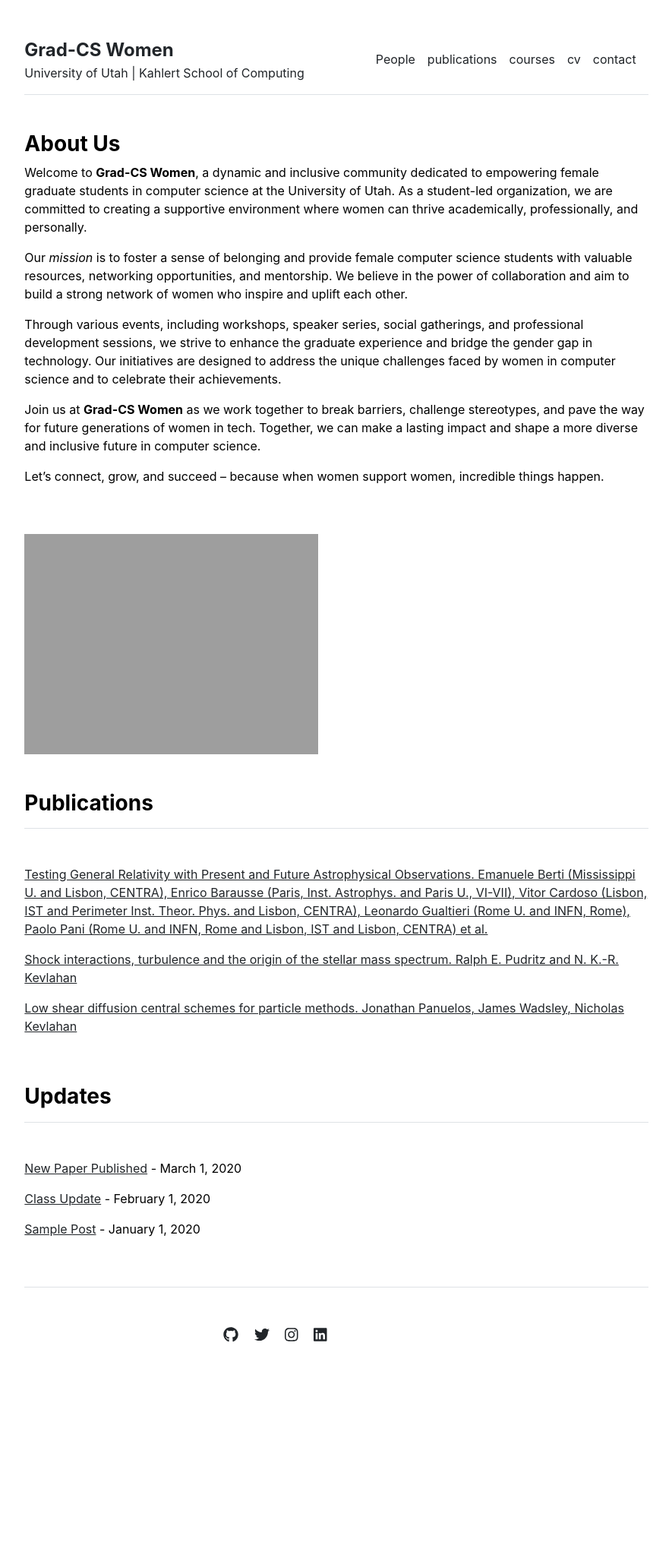
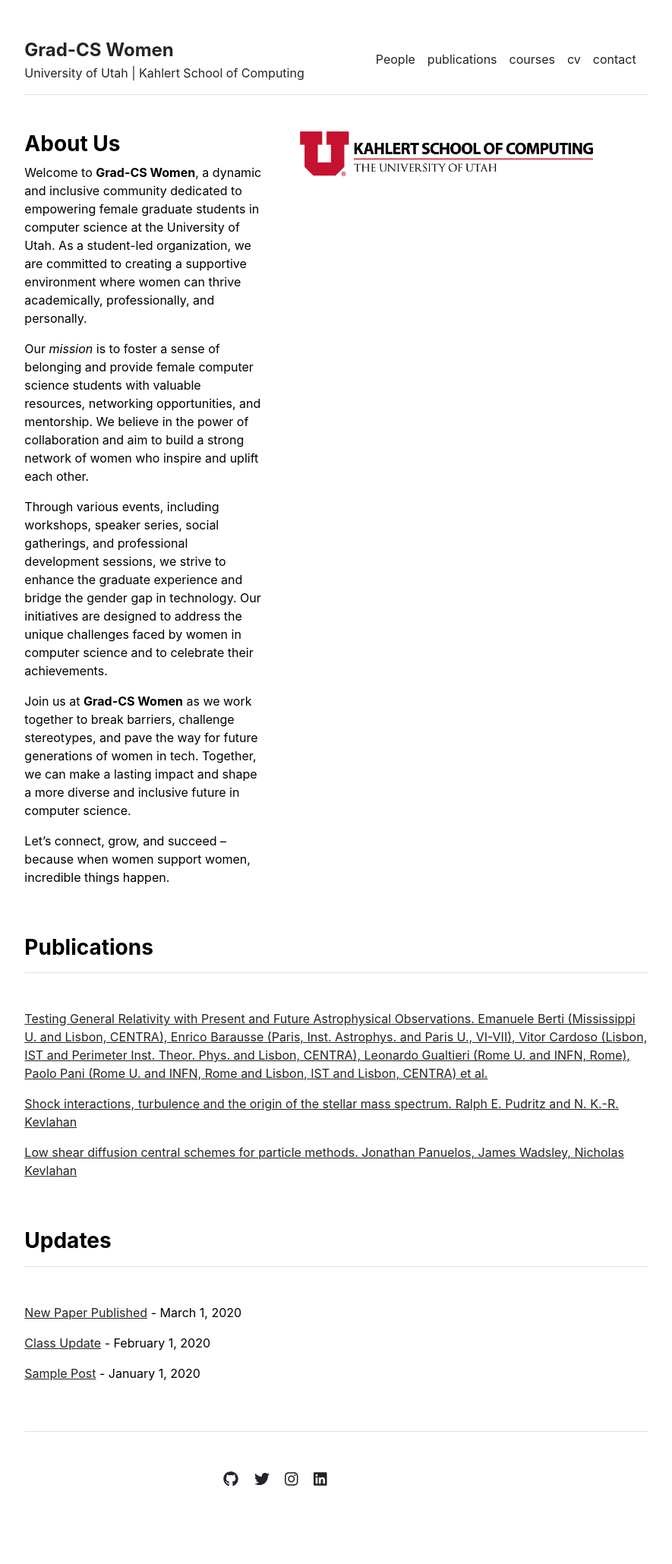
Before and after one commit to gradCSwomen-utah/gradCSwomen-utah.github.io, a Jekyll site: the page built from index.md, in a window 1280 px wide. Shown: the whole page at 76% size, without its empty margins (197-1082 px from the left). Built offline with Jekyll 4.4.1, drawn with Linux system fonts in a browser that asks for light colours; before the commit the page ends 1869 px from its top, so only the background shows below that.

Commit message:
Update home.html

```diff
--- a/_layouts/home.html
+++ b/_layouts/home.html
@@ -3,12 +3,12 @@
 ---
 
 <div class="row g-5 mb-5">
-  <div class="col-md-12">
+  <div class="col-md-5">
     <h3 class="fw-bold">About Us</h3>
     {{ content }}
   </div>
   <div class="col-md-6">
-    <img src="{{ site.github.url }}/assets/img/home.jpg" alt="Home" width="100%">
+    <img src="{{ site.github.url }}/assets/img/KSoC.png" alt="Home" width="100%">
   </div>
 </div>
 
```
